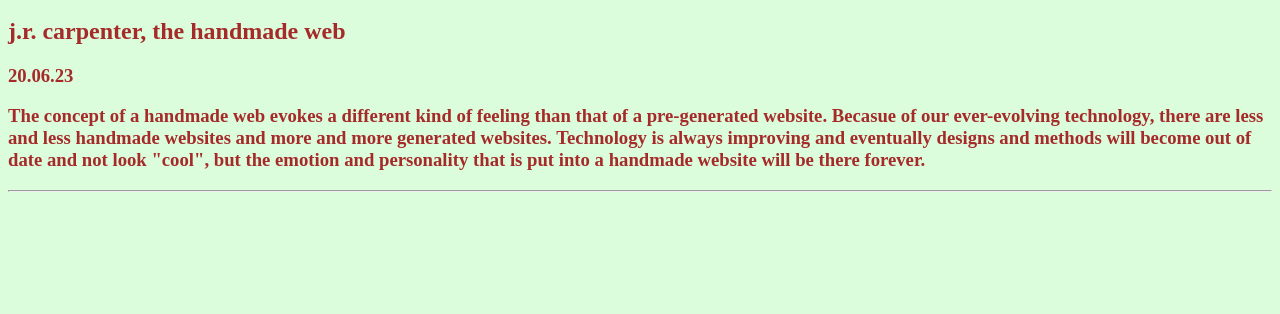
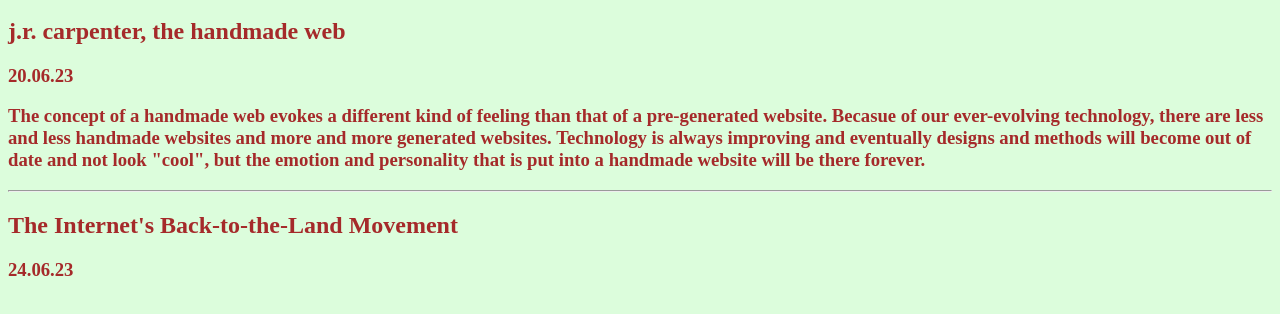
Before and after one commit to jeunny/esther-resther, a plain HTML site: page journals.html in a window 1280 px wide. Shown: the part 100-414 px from the top of the page. Drawn offline with Linux system fonts and the light colour scheme.

Commit message:
Update journals.html

```diff
--- a/journals.html
+++ b/journals.html
@@ -11,7 +11,10 @@
         <a href="index.html">go home</a>
         <h2>j.r. carpenter, the handmade web</h2>
         <h3>20.06.23<h3>
-        <p>The concept of a handmade web evokes a different kind of feeling than that of a pre-generated website. Becasue of our ever-evolving technology, there are less and less handmade websites and more and more generated websites. Technology is always improving and eventually designs and methods will become out of date and not look "cool", but the emotion and personality that is put into a handmade website will be there forever.</p>
+        	<p>The concept of a handmade web evokes a different kind of feeling than that of a pre-generated website. Becasue of our ever-evolving technology, there are less and less handmade websites and more and more generated websites. Technology is always improving and eventually designs and methods will become out of date and not look "cool", but the emotion and personality that is put into a handmade website will be there forever.</p>
         <hr>
+        <h2>The Internet's Back-to-the-Land Movement<h2>
+        <h3>24.06.23<h3>
+            <p></p>
     </body>
 </html>
```
